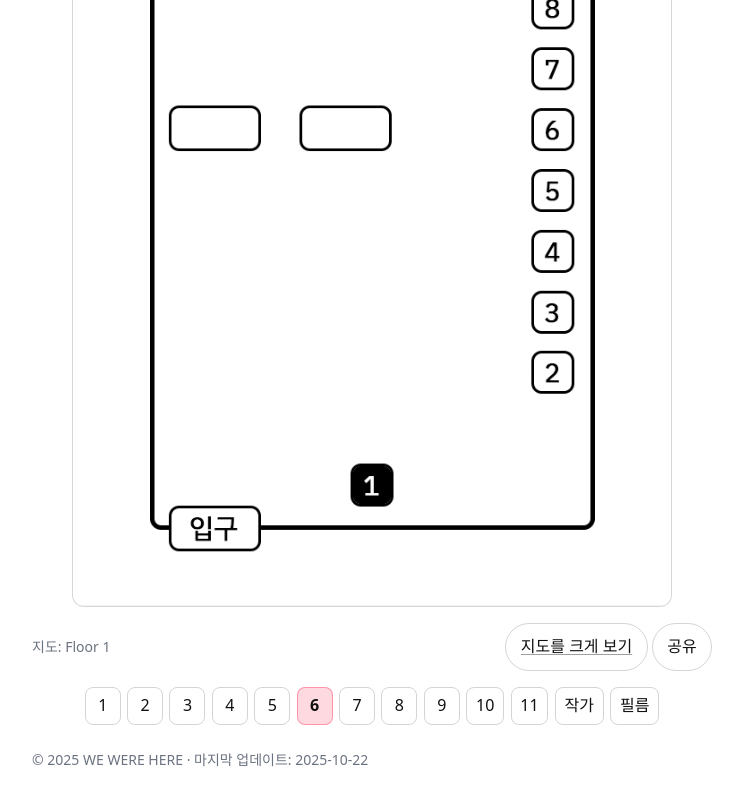
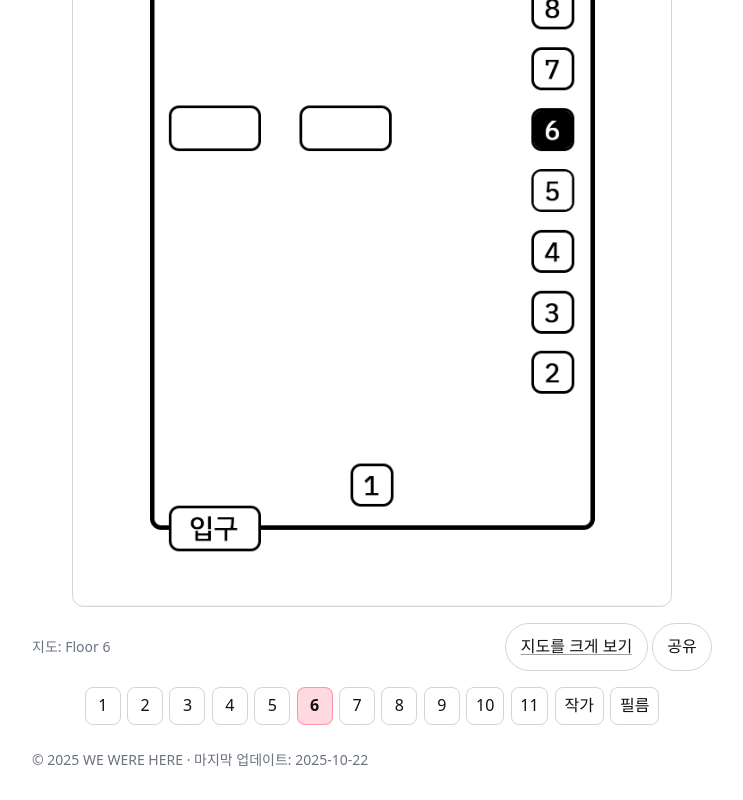
Before and after one commit to froggegul/exhb-2025, a plain HTML site: page works/06/07.html in a window 1280 px wide. Shown: the part 1192-1992 px from the top of the page, without its empty margins (268-1011 px from the left). Drawn offline with Linux system fonts and the light colour scheme.

Commit message:
Update 07.html
Map change

```diff
--- a/works/06/07.html
+++ b/works/06/07.html
@@ -89,12 +89,12 @@
       <hr />
 
       <figure class="figure-map" aria-label="전시장 지도">
-        <img src="../../assets/maps/floor-1.png" alt="전시장 지도" decoding="async" fetchpriority="high" />
+        <img src="../../assets/maps/floor-6.png" alt="전시장 지도" decoding="async" fetchpriority="high" />
       </figure>
       <div class="map-row">
-        <div class="small">지도: Floor 1</div>
+        <div class="small">지도: Floor 6</div>
         <div>
-          <a class="btn" href="../../assets/maps/floor-1.png" target="_blank" rel="noopener">지도를 크게 보기</a>
+          <a class="btn" href="../../assets/maps/floor-6.png" target="_blank" rel="noopener">지도를 크게 보기</a>
           <button class="btn" id="shareBtn" type="button" aria-label="이 페이지 공유">공유</button>
         </div>
       </div>
```
